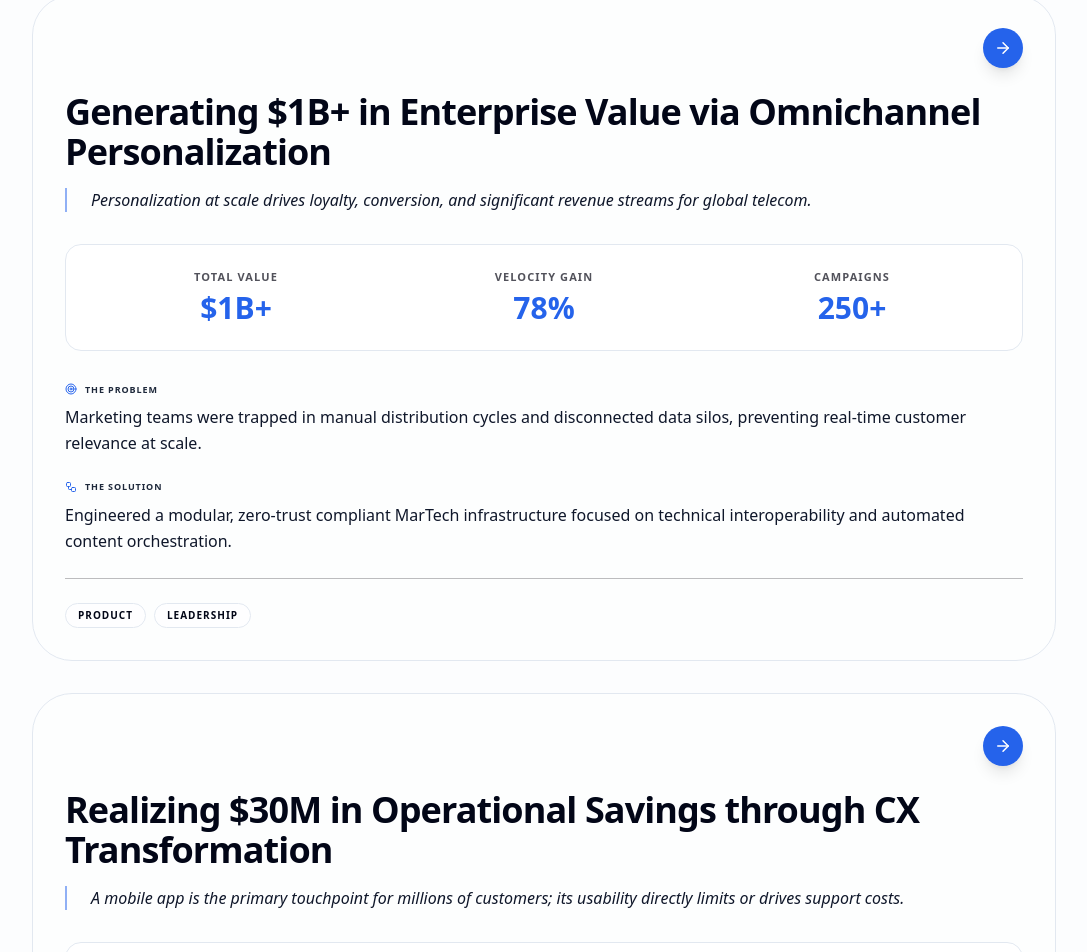
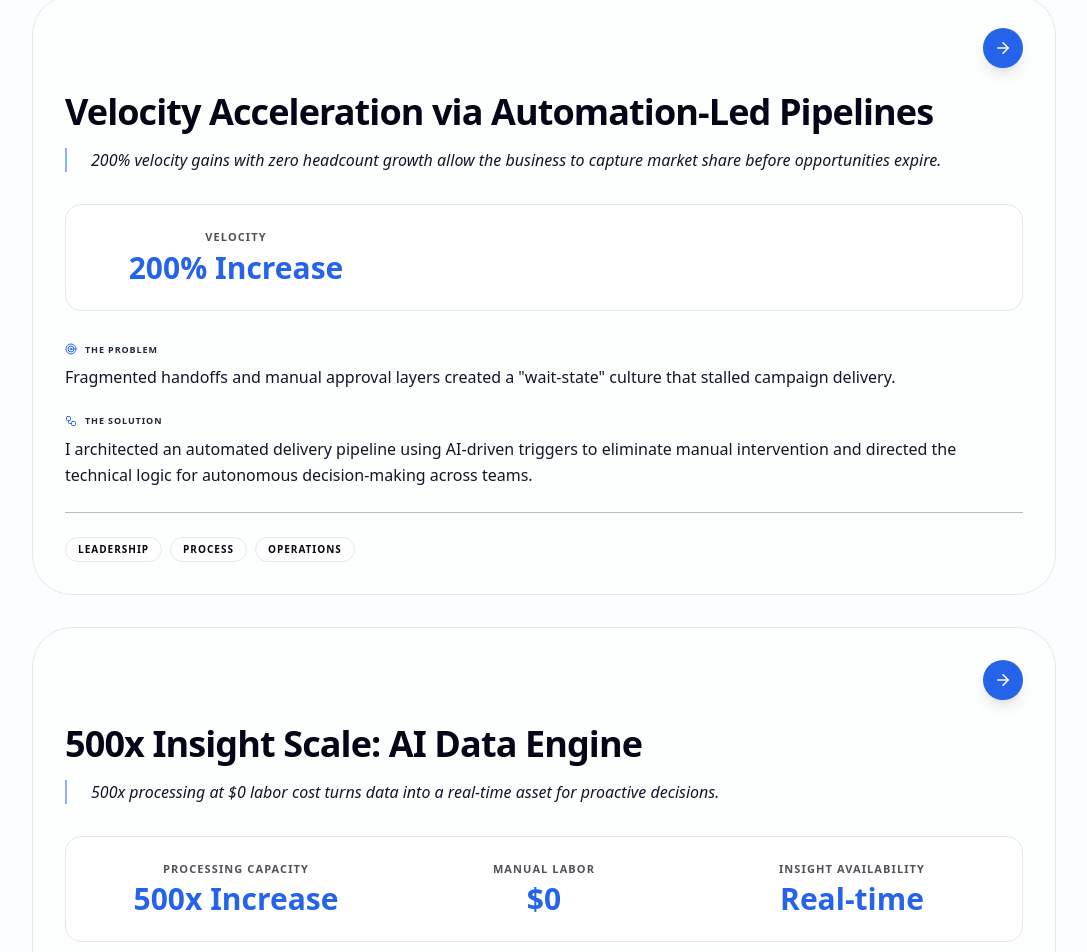
Before and after one commit to leblancns07/portfolio, a React (Vite) app: page / in a window 1280 px wide. Shown: the part 1792-2744 px from the top of the page, without its empty margins (96-1183 px from the left). Built offline with nearby package versions, Linux system fonts and the light colour scheme.

Commit message:
feat: introduce App.jsx as the main application component, managing UI state, themes, and portfolio data.

```diff
--- a/src/App.jsx
+++ b/src/App.jsx
@@ -178,34 +178,6 @@ const App = () => {
   const caseStudies = useMemo(() => [
     {
       id: 1,
-      headline: "Generating $1B+ in Enterprise Value via Omnichannel Personalization",
-      tags: ["Product", "Leadership"],
-      fundamentalQuestion: "Co-founded and co-architected a first-of-kind distribution engine that scaled hyper-personalized content to millions of customers.",
-      problemStatement: "Marketing teams were trapped in manual distribution cycles and disconnected data silos, preventing real-time customer relevance at scale.",
-      how: "Engineered a modular, zero-trust compliant MarTech infrastructure focused on technical interoperability and automated content orchestration.",
-      whyImportant: "Personalization at scale drives loyalty, conversion, and significant revenue streams for global telecom.",
-      results: [
-        { metric: "Total Value", outcome: "$1B+" },
-        { metric: "Velocity Gain", outcome: "78%" },
-        { metric: "Campaigns", outcome: "250+" }
-      ]
-    },
-    {
-      id: 2,
-      headline: "Realizing $30M in Operational Savings through CX Transformation",
-      tags: ["Product", "Leadership"],
-      fundamentalQuestion: "Directed a top-to-bottom redesign of the flagship mobile experience, shifting app store sentiment from 2.0 to 4.5.",
-      problemStatement: "Frictional user journeys and legacy UI were driving excessive support volume and significant customer retention costs.",
-      how: "Applied Design Thinking and behavioral analytics to restructure core user flows and unify iOS/Android feature parity.",
-      whyImportant: "A mobile app is the primary touchpoint for millions of customers; its usability directly limits or drives support costs.",
-      results: [
-        { metric: "App Rating", outcome: "2 to 4.5" },
-        { metric: "Cost Savings", outcome: "$30M" },
-        { metric: "Engagement", outcome: "+45%" }
-      ]
-    },
-    {
-      id: 4,
       headline: "Velocity Acceleration via Automation-Led Pipelines",
       tags: ["Leadership", "Process", "Operations"],
       fundamentalQuestion: "How can we do in minutes what currently takes us days?",
@@ -217,7 +189,7 @@ const App = () => {
       ]
     },
     {
-      id: 5,
+      id: 2,
       headline: "500x Insight Scale: AI Data Engine",
       tags: ["AI/Automation", "Process", "Operations"],
       fundamentalQuestion: "What is the one piece of information that actually changes our minds?",
@@ -231,7 +203,7 @@ const App = () => {
       ]
     },
     {
-      id: 6,
+      id: 3,
       headline: "Slashing Waste: 66% Leaner Global Ops",
       tags: ["Leadership", "Operations", "MarTech"],
       fundamentalQuestion: "How do we make sure our best people are working on our biggest problems?",
@@ -245,7 +217,7 @@ const App = () => {
       ]
     },
     {
-      id: 7,
+      id: 4,
       headline: "Compliance First: SaaS-to-SaaS Win",
       tags: ["MarTech", "Operations", "Process"],
       fundamentalQuestion: "Can we make the 'right way' the 'easiest way' by building it into the system?",
@@ -259,7 +231,7 @@ const App = () => {
       ]
     },
     {
-      id: 8,
+      id: 5,
       headline: "Co-Founder: $1B Growth Platform",
       tags: ["Leadership", "Product", "MarComm", "MarTech"],
       fundamentalQuestion: "How do we make sure our brand speaks with one voice to every customer?",
@@ -273,7 +245,7 @@ const App = () => {
       ]
     },
     {
-      id: 9,
+      id: 6,
       headline: "Unlocked $146M via Data Roadmaps",
       tags: ["Product", "Operations", "Process"],
       fundamentalQuestion: "How do we know which of our many ideas will actually move the needle?",
@@ -287,7 +259,7 @@ const App = () => {
       ]
     },
     {
-      id: 10,
+      id: 7,
       headline: "78% Faster Marketing Deployments",
       tags: ["MarComm", "Process", "Operations"],
       fundamentalQuestion: "How can we change direction as fast as our customers do?",
@@ -301,7 +273,7 @@ const App = () => {
       ]
     },
     {
-      id: 11,
+      id: 8,
       headline: "Strategy-to-Code: The Eng Bridge",
       tags: ["Leadership", "Product", "MarTech"],
       fundamentalQuestion: "Are we limited by our tools, or just by how we’ve always used them?",
@@ -315,7 +287,7 @@ const App = () => {
       ]
     },
     {
-      id: 12,
+      id: 9,
       headline: "250+ High-Logic UX Deliveries",
       tags: ["MarComm", "UX/Design", "Operations"],
       fundamentalQuestion: "How do we stay human at a scale of millions?",
@@ -329,7 +301,7 @@ const App = () => {
       ]
     },
     {
-      id: 13,
+      id: 10,
       headline: "$700K Gain: Data-Led Efficiency",
       tags: ["MarComm", "MarTech", "Process"],
       fundamentalQuestion: "How do we stop sending noise and start sending value?",
@@ -343,7 +315,7 @@ const App = () => {
       ]
     },
     {
-      id: 14,
+      id: 11,
       headline: "Scaling Pilots to Core Functions",
       tags: ["Product", "Process", "Operations"],
       fundamentalQuestion: "How do we take a single success and make it our standard way of working?",
@@ -357,7 +329,7 @@ const App = () => {
       ]
     },
     {
-      id: 15,
+      id: 12,
       headline: "Rating Surge: 2.0 to 4.5 Stars",
       tags: ["Leadership", "Product", "UX/Design"],
       fundamentalQuestion: "Where are we accidentally annoying people while trying to help them?",
@@ -371,7 +343,7 @@ const App = () => {
       ]
     },
     {
-      id: 16,
+      id: 13,
       headline: "$30M Saved via Design Thinking",
       tags: ["UX/Design", "Process", "Operations"],
       fundamentalQuestion: "If we started from scratch today, would we still do it this way?",
@@ -385,7 +357,7 @@ const App = () => {
       ]
     },
     {
-      id: 17,
+      id: 14,
       headline: "Agent UX: Cutting Handle Times",
       tags: ["UX/Design", "Process", "Operations"],
       fundamentalQuestion: "What is the shortest path between a customer's problem and our solution?",
@@ -399,7 +371,7 @@ const App = () => {
       ]
     },
     {
-      id: 18,
+      id: 15,
       headline: "Recovery: 60 Defect Fixes in 90 Days",
       tags: ["Leadership", "MarComm", "Operations"],
       fundamentalQuestion: "How do we stop the bleeding so we can start building?",
@@ -413,7 +385,7 @@ const App = () => {
       ]
     },
     {
-      id: 19,
+      id: 16,
       headline: "60% DAU Surge via Journey Mapping",
       tags: ["Product", "MarComm", "UX/Design"],
       fundamentalQuestion: "Why would someone pick us when they have a world of other options?",
@@ -427,7 +399,7 @@ const App = () => {
       ]
     },
     {
-      id: 20,
+      id: 17,
       headline: "57% Faster Market-to-Launch Flow",
       tags: ["Product", "Process", "Operations"],
       fundamentalQuestion: "How do we get our best ideas into the world before they lose their spark?",
```
